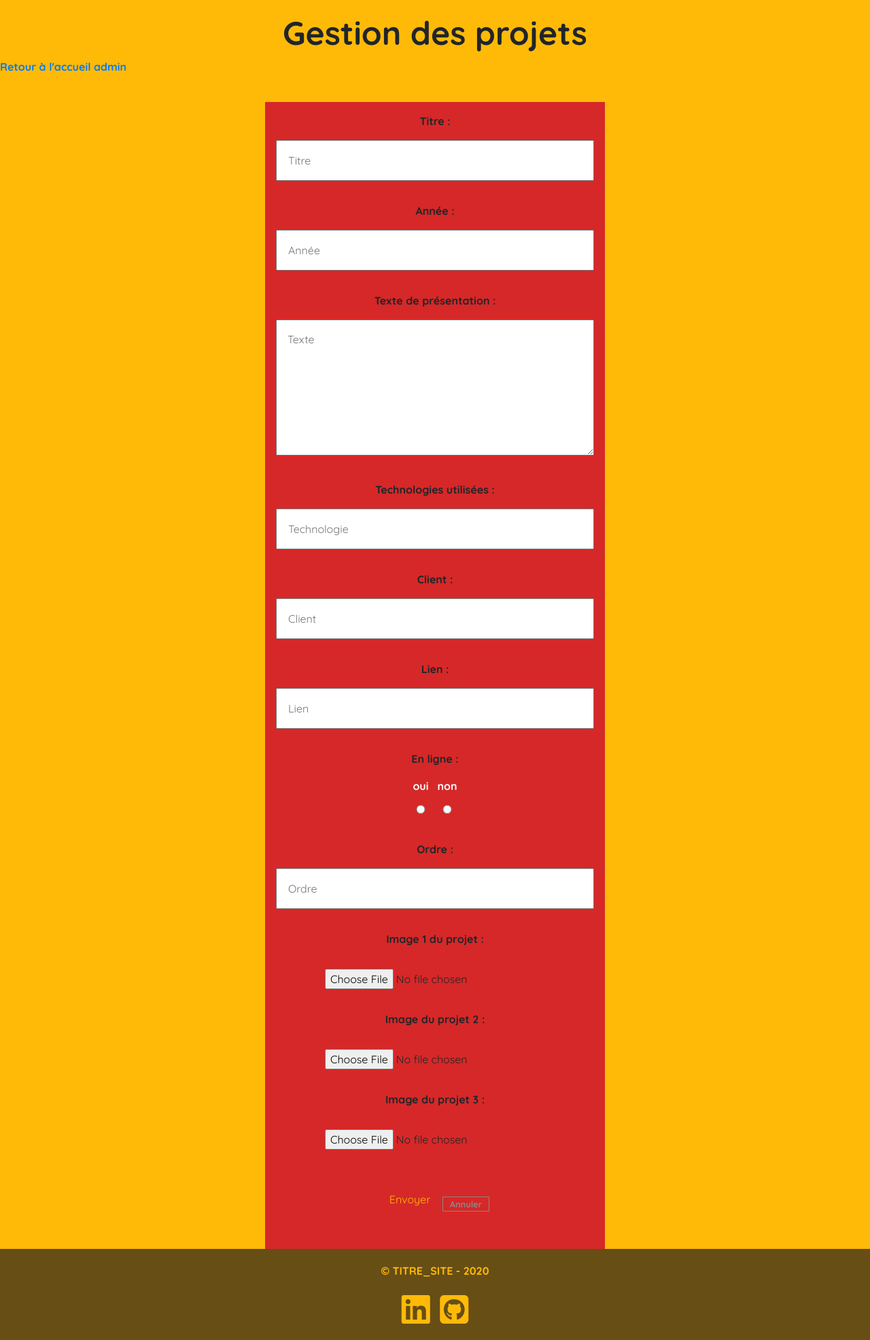
After one commit to sophiecheav/monbook_sophie_ok, a PHP site: page /formationphp/admin/projets/projet_formulaire.php in a window 1280 px wide. The commit adds this page. Shown: the whole page at 68% size. Run offline with PHP 8.4, Linux system fonts and the light colour scheme; the visitor is signed in with stand-in values (Sample User, id 1); some libraries are stand-ins or nearby versions.

Commit message:
add admin projets
test to debug, unsuccessful

```diff
--- /dev/null
+++ b/admin/include/entete.php
@@ -0,0 +1,13 @@
+<!DOCTYPE html>
+<html lang="fr" dir="ltr">
+
+  <head>
+    <meta charset="utf-8">
+    <title><?php echo TITRE_SITE . " | Admin" ?></title>
+    <script src="https://kit.fontawesome.com/60e0dfbdcb.js" crossorigin="anonymous"></script>
+    <link rel="stylesheet" href="https://stackpath.bootstrapcdn.com/bootstrap/4.4.1/css/bootstrap.min.css" integrity="sha384-Vkoo8x4CGsO3+Hhxv8T/Q5PaXtkKtu6ug5TOeNV6gBiFeWPGFN9MuhOf23Q9Ifjh" crossorigin="anonymous">
+    <link href="https://fonts.googleapis.com/css2?family=Quicksand:wght@400;700&display=swap" rel="stylesheet">
+    <link rel="stylesheet" href="<?php echo BOOK_URL_SITE ?>admin/css/styles.css" />
+  </head>
+
+  <body>
--- /dev/null
+++ b/admin/include/footer.php
@@ -0,0 +1,11 @@
+<footer>
+  <p>&copy <?php echo TITRE_SITE ?> - 2020</p>
+  <p>
+    <i class="fab fa-linkedin"></i>
+    <i class="fab fa-github-square"></i>
+  </p>
+</footer>
+
+
+</body>
+</html>
--- /dev/null
+++ b/admin/projets/projet_formulaire.php
@@ -0,0 +1,106 @@
+<?php
+include "../../config.php";
+include "../include/entete.php";
+
+proteger_page();
+
+global $bdd;
+
+
+
+if(!empty($_GET["projetAAfficher"])) {
+    $projetAModifier = $bdd -> query("SELECT * FROM projet WHERE id_projet = " . $_GET["projetAAfficher"]) -> fetch();
+} else {
+    $projetAModifier = [];
+}
+
+show_error();
+show_success();
+?>
+
+    <h1>Gestion des projets</h1>
+
+    <div class="menu">
+        <a href="<?php echo BOOK_URL_SITE ?>admin/accueil_admin.php">Retour à l'accueil admin</a>
+    </div>
+
+    <h2><?php echokey($projetAModifier, "titre") ?></h2>
+
+    <div class="form">
+        <form enctype="multipart/form-data" action="projet_formulaire_reponse.php" method="post">
+            <!-- crée un champ caché qui va s'appeler id_projet et qui aura comme valeur imposée 0 (fonction echoKey) ; si je n'avais pas renseigné de valeur par défaut, aurait mis une chaîne vide -->
+            <input type="hidden" name="id_projet" value="<?php echoKey($projetAModifier, "id_projet", 0)  ?>">
+
+            <div class="field">
+                Titre : <input name="titre" placeholder="Titre" type="text" value="<?php echoKey($projetAModifier, "titre")  ?>">
+            </div>
+
+            <div class="field">
+                Année : <input name="annee" placeholder="Année" type="text" value="<?php echoKey($projetAModifier, "annee")  ?>">
+            </div>
+
+            <div class="field">
+                Texte de présentation : <textarea name="texte" placeholder="Texte" type="text" value="<?php echoKey($projetAModifier, "texte") ?>"></textarea>
+            </div>
+
+<!-- Comment lier la table technologies et insérer le champ dans le formulaire ??? -->
+
+            <div class="field">
+              Technologies utilisées : <input name="techno_id" placeholder="Technologie" type="text" value="<?php echokey($projetAModifier, "techno_id") ?>">
+            </div>
+
+            <div class="field">
+                Client : <input name="client" placeholder="Client" type="text"  value="<?php echoKey($projetAModifier, "client")?>">
+            </div>
+
+            <div class="field">
+                Lien : <input name="lien" placeholder="Lien" type="text"  value="<?php echoKey($projetAModifier, "lien")?>">
+            </div>
+
+            <div class="field">
+                En ligne :
+                <div class="list2">
+                  <label for="oui">oui<input name="en_ligne" id="oui" type="radio"  value="1" required></label>
+                  <label for="non">non<input name="en_ligne" id="non" type="radio"  value="0" required></label>
+                </div>
+            </div>
+
+            <div class="field">
+                Ordre : <input name="ordre" placeholder="Ordre" type="number"  value="<?php echoKey($projetAModifier, "ordre")?>">
+            </div>
+
+            <input type="hidden" name="MAX_FILE_SIZE" value="5000000" />
+
+            <div class="field image_admin">
+            <?php
+            if(!empty($_GET["projetAAfficher"])) {
+                echo html_image_projets("images/projets/$_GET[projetAAfficher].jpg", "mini_image");
+                }
+            ?>
+            </div>
+
+            <div>
+              <p>Image 1 du projet : </p>
+              <input name="imageProjet" type="file" accept="image/jpeg, image/jpg, image/png" />
+            </div>
+
+            <div>
+              <p>Image du projet 2 : </p>
+              <input name="imageProjet2" type="file"  accept="image/jpeg, image/jpg, image/png" />
+            </div>
+
+            <div>
+              <p>Image du projet 3 : </p>
+              <input name="imageProjet3" type="file"  accept="image/jpeg, image/jpg, image/png" />
+            </div>
+
+            <input type="submit" value="Envoyer" class="btn"/>
+            <a href="<?php echo BOOK_URL_SITE ?>admin/accueil_admin.php" class="button">Annuler</a>
+
+        </form>
+
+    </div>
+
+<?php
+
+include "../include/footer.php";
--- a/fonctions_utiles.php
+++ b/fonctions_utiles.php
@@ -140,7 +140,7 @@ function montrerValeur($iduu) {
     global $bdd;
 
     // on verifie si la donnée existe déjà dans la table.
-    $query = $bdd -> prepare("SELECT * from simpledonnee where iduu = :iduu");
+    $query = $bdd -> prepare("SELECT * FROM simpledonnee where iduu = :iduu");
     $query -> execute([":iduu" => $iduu]);
     $val = $query ->  fetch(PDO::FETCH_ASSOC);
     // si elle existe, on retourne sa valeur
--- a/projets.php
+++ b/projets.php
@@ -2,5 +2,7 @@
 
   include "config.php";
 
+  $projet_a_afficher = unProjet($_GET["projetAAfficher"]);
+
   include PATH_TEMPLATE . "page_projets.php";
 ?>
```
Also changed, not shown: admin/projets/projet_formulaire_reponse.php (added, +79 -0 lines), admin/projets/projet_liste.php (added, +42 -0 lines), admin/projets/projet_supprimer.php (added, +15 -0 lines).
